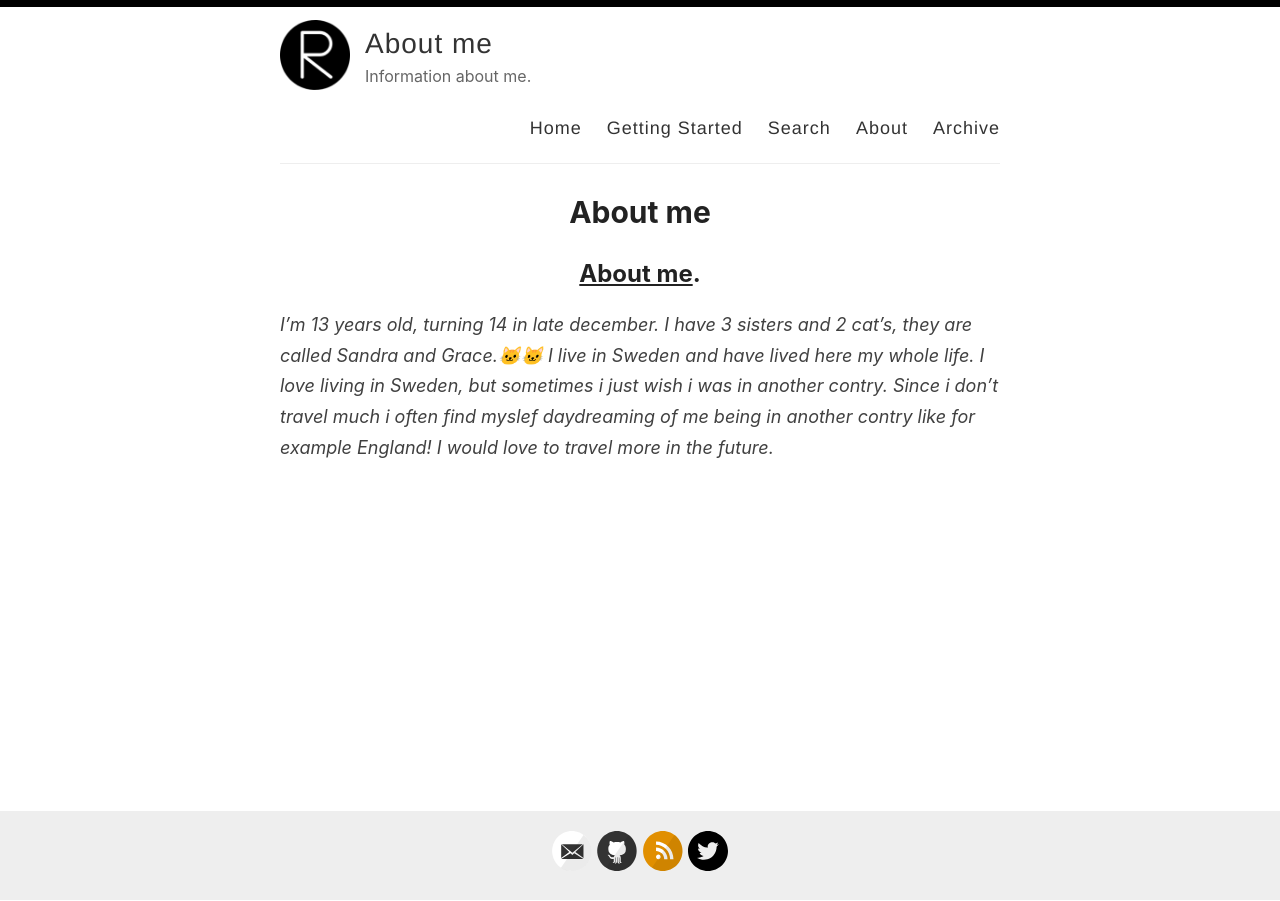
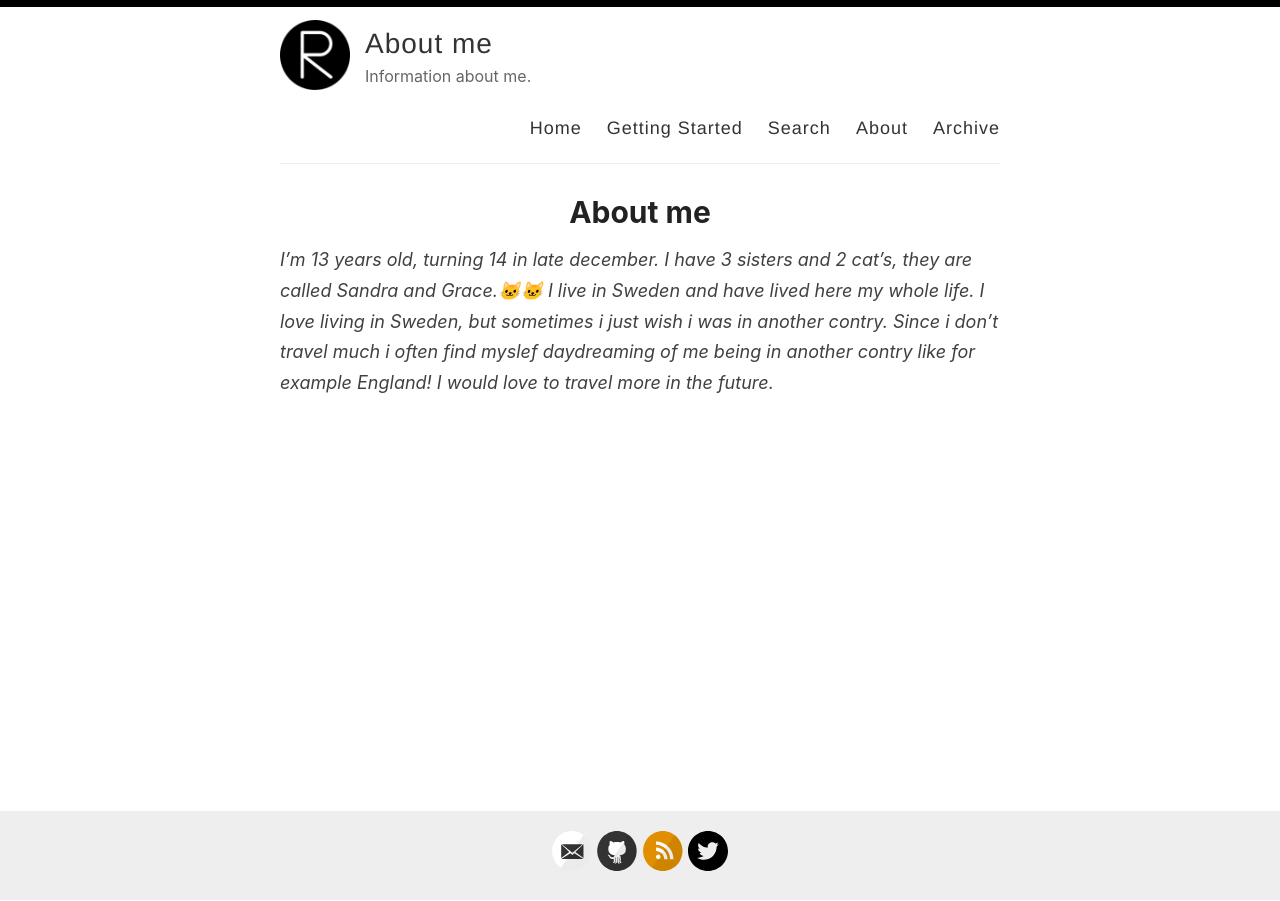
Before and after one commit to Maybe-light1/Maybe-light1.github.io, a Jekyll site: the page built from _pages/about.md, in a window 1280 px wide. Built offline with Jekyll 4.4.1, drawn with Linux system fonts in a browser that asks for light colours.

Commit message:
removed about me.

```diff
--- a/_pages/about.md
+++ b/_pages/about.md
@@ -5,5 +5,5 @@ permalink: /about/
 ---
 
 
-## <ins>About me</ins>.
+
 _I'm 13 years old, turning 14 in late december. I have 3 sisters and 2 cat's, they are called Sandra and Grace.🐱🐱 I live in Sweden and have lived here my whole life. I love living in Sweden, but sometimes i just wish i was in another contry. Since i don't travel much i often find myslef daydreaming of me being in another contry like for example England! I would love to travel more in the future._
```
